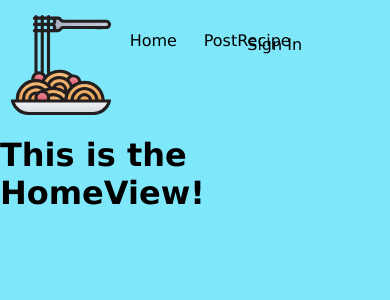
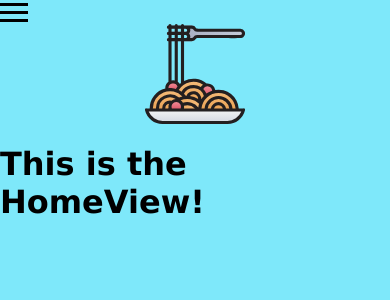
Before and after one commit to adamalmqvist/recipeapp2, a React (Create React App) app: page / in a window 390 px wide. Shown: the top 300 px of the page. Built offline with nearby package versions, Linux system fonts and the light colour scheme.

Commit message:
added callback and parameter to setLogInCredentialsFunction

```diff
--- a/src/App.tsx
+++ b/src/App.tsx
@@ -1,15 +1,15 @@
 import React from 'react';
 import './shared/css/Global.css'
 import { Routes } from './routes/Routes'
-import { Desktopnavigation } from './components/navigation/desktopnavigation/Desktopnavigation'
 import { UserProvider } from './shared/provider/UserProvider';
+import { Navigation } from './components/navigation/Navigation';
 
 
 function App() {
   return (
     <UserProvider>
     <Routes>
-     < Desktopnavigation />
+     <Navigation/>
     </Routes>
     </UserProvider>
   );
--- /dev/null
+++ b/src/components/backdrop/BackDrop.css
@@ -0,0 +1,9 @@
+.backDrop {
+    position: fixed;
+    width: 100%;
+    height: 100%;
+    z-index: 10;
+    left: 0;
+    top: 0;
+    background-color: rgba(0, 0, 0, 0.5);
+}
--- /dev/null
+++ b/src/components/backdrop/BackDrop.tsx
@@ -0,0 +1,9 @@
+import './BackDrop.css'
+
+export const BackDrop = (props: {drawerHandler: Function}) => {
+    return (
+        <div className="backDrop" onClick={() => props.drawerHandler(false)}>
+
+        </div>
+    )
+}
--- a/src/components/navigation/Navigation.tsx
+++ b/src/components/navigation/Navigation.tsx
@@ -1,9 +1,21 @@
 import React from 'react'
+import {Mobilenavigation} from './mobilenavigation/Mobilenavigation'
+import {Desktopnavigation} from './desktopnavigation/Desktopnavigation'
+import {useWindowDimention} from '../../hooks/useWindowDimention'
+import { DesktopNavigationTabs } from './desktopnavigation/desktopnavigationtabs/DesktopNavigationTabs'
+
 
 export const Navigation = () => {
+    const { height, width } = useWindowDimention()
+    const displayNavigationDependingOnDevice = () => {
+        return (width <= 1000)
+        ? <Mobilenavigation/>
+        : <Desktopnavigation/>
+    }
+
     return (
         <div>
-
+            {displayNavigationDependingOnDevice()}
         </div>
     )
 }
--- a/src/components/navigation/mobilenavigation/Mobilenavigation.css
+++ b/src/components/navigation/mobilenavigation/Mobilenavigation.css
@@ -0,0 +1,6 @@
+.logotype {
+    width: 100px;
+    margin-left: auto;
+    margin-right: auto;
+    display: block;
+}
--- a/src/components/navigation/mobilenavigation/Mobilenavigation.tsx
+++ b/src/components/navigation/mobilenavigation/Mobilenavigation.tsx
@@ -1,9 +1,18 @@
 import './Mobilenavigation.css'
+import Logotype from '../../../shared/images/foodlogo.svg'
+import { HamburgerButton } from './hamburgerbutton/HamburgerButton'
+import { SideBar } from './sidebar/SideBar'
+import{ useState } from 'react'
+import { BackDrop } from '../../backdrop/BackDrop'
 
 export const Mobilenavigation = () => {
+    const [openDrawer, setOpenDrawer ] = useState<boolean>(false)
     return (
         <div>
-
+            <HamburgerButton drawerHandler={setOpenDrawer}/>
+            <img className="logotype" src={Logotype}></img>
+            <SideBar drawerIsOpen={openDrawer} drawerHandler={setOpenDrawer}/>
+            {!openDrawer || <BackDrop drawerHandler={setOpenDrawer}/>}
         </div>
     )
 }
--- /dev/null
+++ b/src/components/navigation/mobilenavigation/hamburgerbutton/HamburgerButton.css
@@ -0,0 +1,17 @@
+.toggle-button {
+   display: flex;
+   flex-direction: column;
+   justify-content: space-around;
+   height: 24px;
+   width: 30px;
+   background: transparent;
+   border: 0;
+   cursor: pointer;
+   padding: 0;
+   box-sizing: border-box;
+}
+.toggle-button_line {
+    width: 28px;
+    height: 3px;
+    background-color: black;
+}
--- /dev/null
+++ b/src/components/navigation/mobilenavigation/hamburgerbutton/HamburgerButton.tsx
@@ -0,0 +1,11 @@
+import './HamburgerButton.css'
+
+export const HamburgerButton = (props: {drawerHandler: Function}) => {
+    return (
+        <button className="toggle-button" onClick= {() => props.drawerHandler(true)}>
+            <div className="toggle-button_line"></div>
+            <div className="toggle-button_line"></div>
+            <div className="toggle-button_line"></div>
+        </button>
+    )
+}
--- /dev/null
+++ b/src/components/navigation/mobilenavigation/sidebar/SideBar.css
@@ -0,0 +1,17 @@
+.side-drawer {
+    height: 100%;
+    background-color: white;
+    box-shadow: 1px 0px 7px rgba(0, 0, 0, 0);
+    position: fixed;
+    top: 0;
+    left: 0;
+    width: 70%;
+    max-width: 400px;
+    z-index: 100;
+    transform: translateX(-100%);
+    transition: 0.3s ease-in-out;
+}
+.side-drawer.open {
+  transform: translateX(0);
+
+}
--- /dev/null
+++ b/src/components/navigation/mobilenavigation/sidebar/SideBar.tsx
@@ -0,0 +1,9 @@
+import './SideBar.css'
+
+export const SideBar = (props: {drawerIsOpen: boolean, drawerHandler: Function }) => {
+    return (
+        <div className={props.drawerIsOpen ? 'side-drawer open' : 'side-drawer'}>
+            <button onClick={() => props.drawerHandler(false)}>close</button>
+        </div>
+    )
+}
--- /dev/null
+++ b/src/hooks/useWindowDimention.tsx
@@ -0,0 +1,17 @@
+import { useState, useEffect } from 'react'
+
+const getWindowDimention = () => {
+    const {innerWidth: width, innerHeight: height} = window
+    return { width, height}
+}
+
+
+export const useWindowDimention = () => {
+    const [windowDimention, setWindowDimention] = useState(getWindowDimention)
+    const handleResize = () => { setWindowDimention(getWindowDimention) }
+    useEffect(() => {
+        window.addEventListener('resize', handleResize)
+        return () => window.removeEventListener('resize', handleResize)
+    }, [])
+    return windowDimention
+}
--- a/src/view/LoginView.tsx
+++ b/src/view/LoginView.tsx
@@ -3,14 +3,15 @@ import { loginCredentials } from '../shared/interface/interface'
 import { useHistory } from 'react-router-dom'
 import RoutingPath from '../routes/RoutingPath'
 import {UserContext} from '../shared/provider/UserProvider'
+import { queryByDisplayValue } from '@testing-library/react'
 
 export const LoginView = () => {
     const history = useHistory()
     const [loginCredentials, setloginCredentials] = useState<loginCredentials>({username: '', password: ''})
     const [authenticatedUser, setAuthenticatedUser] = useContext(UserContext)
 
-    const setloginCredentialsFunction = (e : any) => {
-        setloginCredentials({...loginCredentials, [e.target.name]: e.target.value})
+    const setloginCredentialsFunction = (e :any) => {
+       setloginCredentials({...loginCredentials, [e.target.name]: e.target.value})
 }
 
 
@@ -19,6 +20,7 @@ export const LoginView = () => {
         setAuthenticatedUser(loginCredentials)
         history.push(RoutingPath.homeView)
     }
+
     return (
         <div>
            <form>
@@ -26,12 +28,12 @@ export const LoginView = () => {
             placeholder="Username"
             name="username"
             value={loginCredentials.username}
-            onChange={setloginCredentialsFunction} /> <br/>
+            onChange={e => setloginCredentialsFunction(e)} /> <br/>
             <input type="password"
             placeholder="Password"
             name="password"
             value={loginCredentials.password}
-            onChange={setloginCredentialsFunction}/>
+            onChange={e => setloginCredentialsFunction(e)}/>
             <button onClick={() => signIn()}>Sign in</button>
             </form>
         </div>
```
Also changed, not shown: 1 other file (tests, documents, lock files or other folders).
